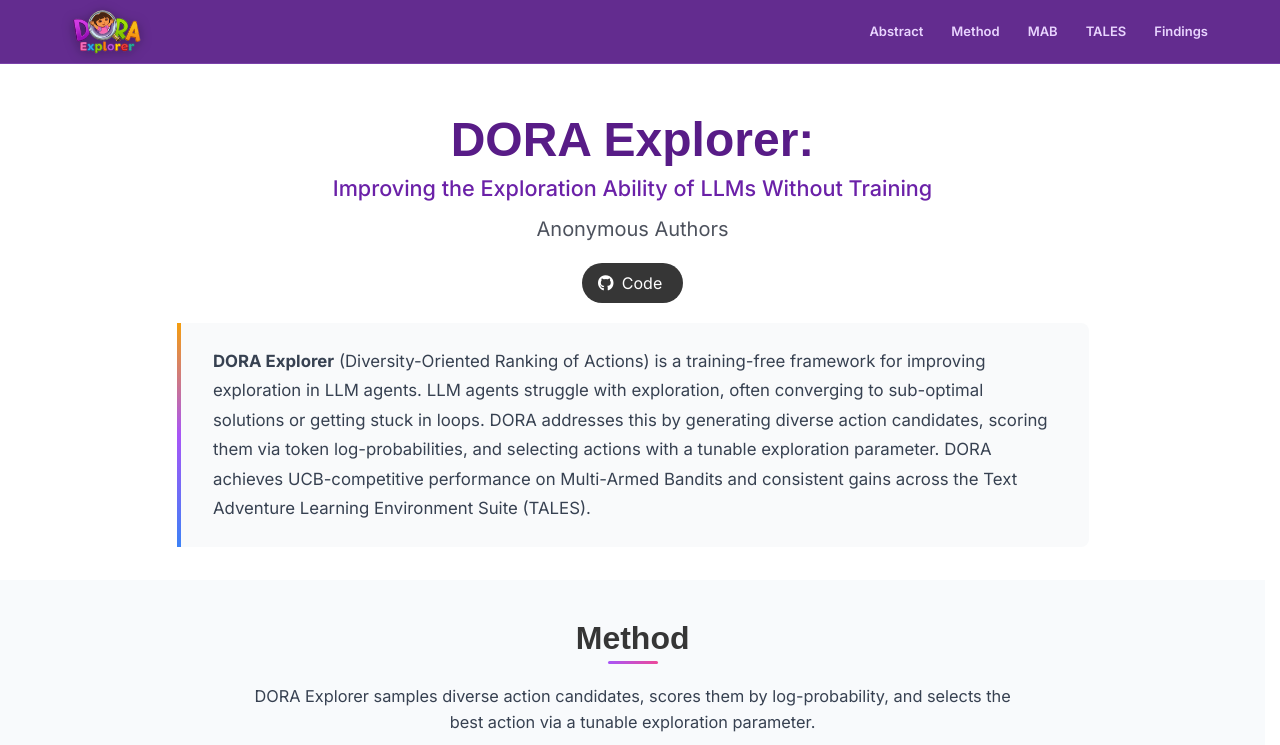
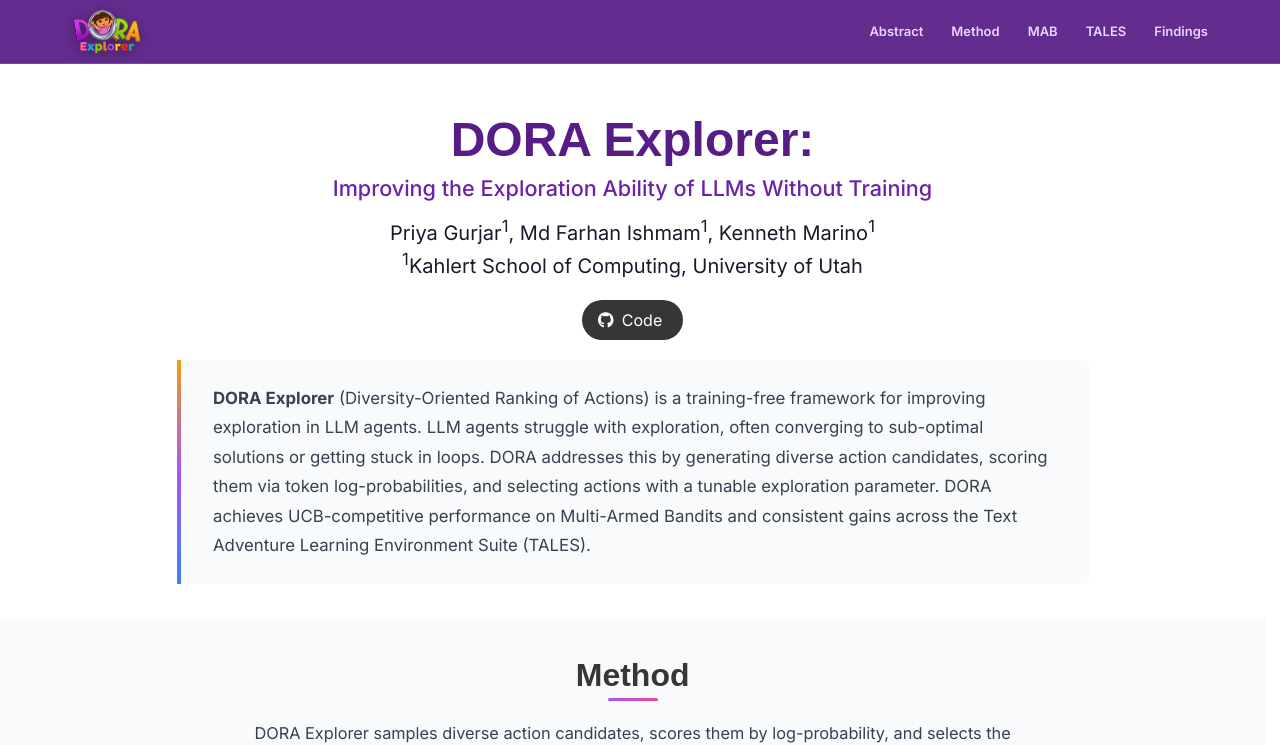
Before and after one commit to DORA-Explore/DORA-Explore.github.io, a plain HTML site: page index.html in a window 1280 px wide. Shown: the top 745 px of the page. Drawn offline with Linux system fonts and the light colour scheme; a web font is replaced by a local one.

Commit message:
Update authors and affiliations in index.html

```diff
--- a/index.html
+++ b/index.html
@@ -42,8 +42,14 @@
           <p class="publication-subtitle">
             Improving the Exploration Ability of LLMs Without Training
           </p>
-          <div class="is-size-5 publication-venue">
-            Anonymous Authors
+          <div class="is-size-5 publication-authors">
+            <span class="author-block">Priya Gurjar<sup>1</sup>,</span>
+            <span class="author-block">Md Farhan Ishmam<sup>1</sup>,</span>
+            <span class="author-block">Kenneth Marino<sup>1</sup></span>
+          </div>
+
+          <div class="is-size-5 publication-authors">
+            <span class="author-block"><sup>1</sup>Kahlert School of Computing, University of Utah</span>
           </div>
           <div class="publication-links" style="margin-top: 1.2rem;">
             <a class="button is-rounded is-dark" href="https://anonymous.4open.science/r/DORA_explorer/" target="_blank">
```
